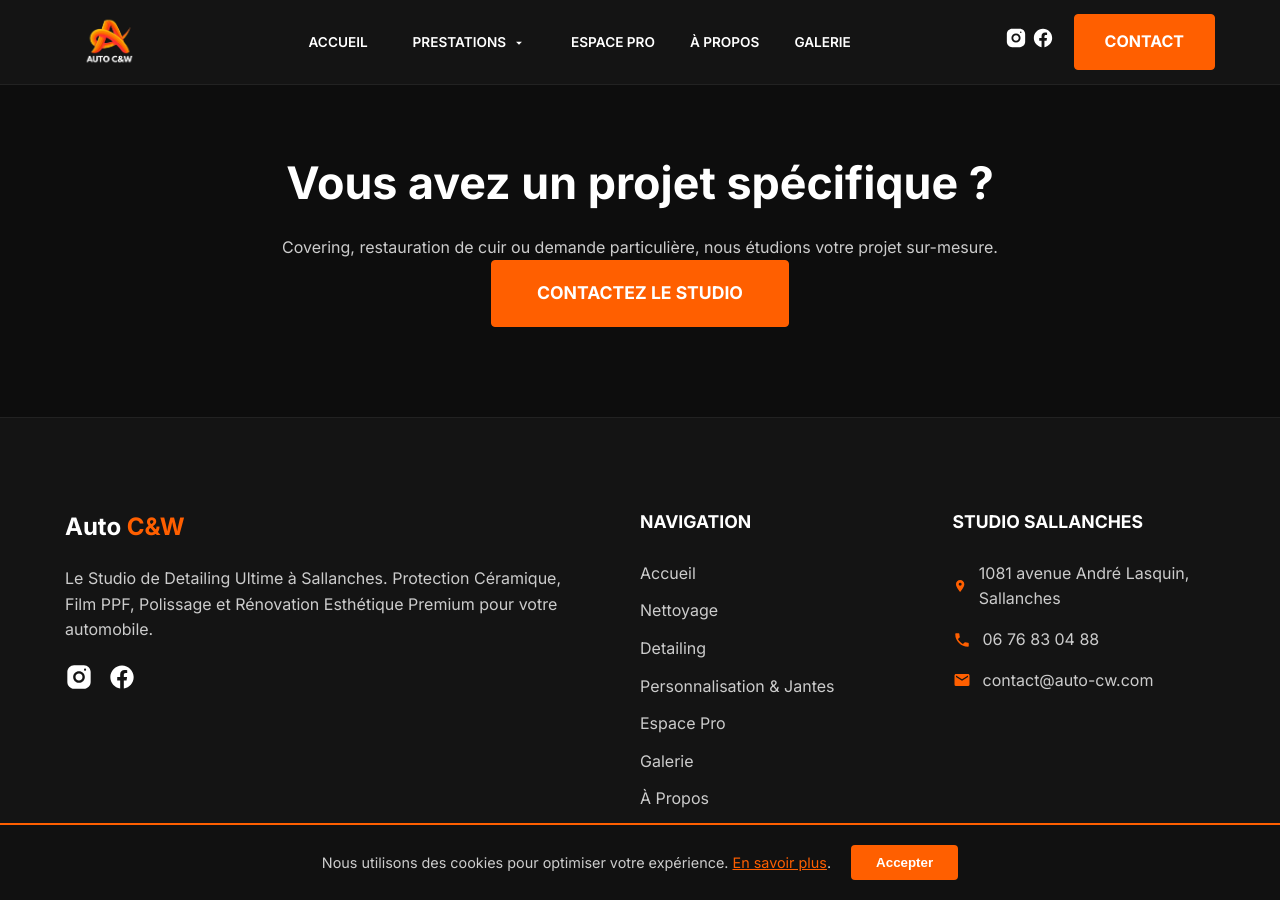
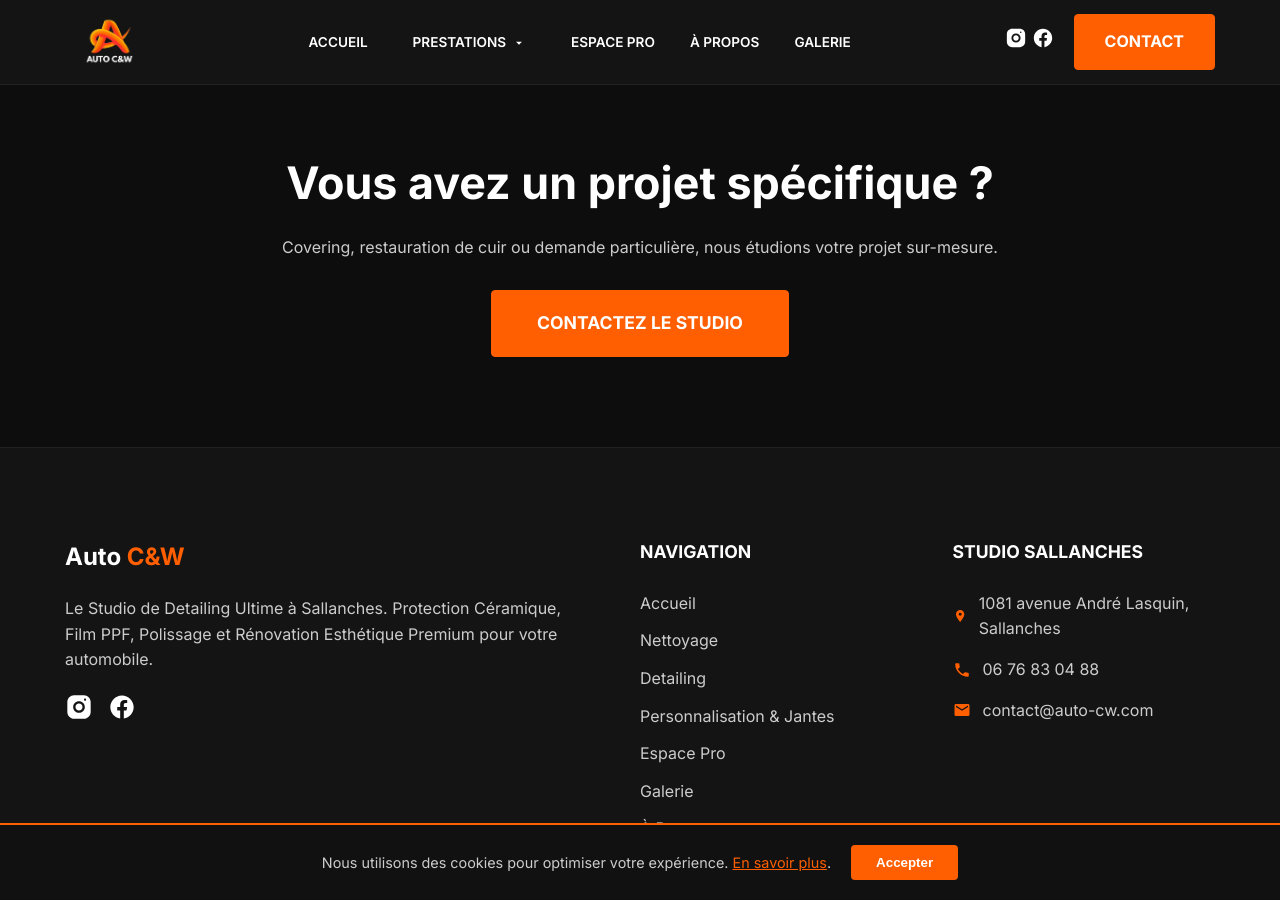
Before and after one commit to DuvalDVL/autocw, a Jekyll site: the page built from services/index.html, in a window 1280 px wide and 900 px high, scrolled down 4011 px. Built offline with Jekyll 4.4.1, drawn with Linux system fonts in a browser that asks for light colours.

Commit message:
Update index.html

```diff
--- a/services/index.html
+++ b/services/index.html
@@ -21,7 +21,7 @@
       <p style="font-size: 1rem; color: #ccc; max-width: 800px; margin: 0 auto;">Nous avons divisé notre savoir-faire en deux univers distincts : l'entretien courant et la rénovation approfondie.</p>
     </div>
 
-    <div class="services-hub-grid" style="grid-template-columns: repeat(auto-fit, minmax(400px, 1fr)); gap: 40px;">
+    <div class="services-hub-grid">
 
       <div class="hub-card" style="border-left: 4px solid #FF5F00;">
         <div class="hub-icon" style="fill: #FF5F00;"><svg viewBox="0 0 24 24"><path d="M19.36,2.72L20.78,4.14L15.06,9.85C16.13,11.39 16.28,13.24 15.38,14.44L9.06,8.12C10.26,7.22 12.11,7.37 13.65,8.44L19.36,2.72M5.93,17.57C3.92,15.56 2.69,13.16 2.35,10.92L7.23,8.83L14.67,16.27L12.58,21.15C10.34,20.81 7.94,19.58 5.93,17.57Z"/></svg></div>
@@ -159,7 +159,7 @@
   <div class="container cta-centered">
     <div class="cta-content-wrapper">
       <h2>Vous avez un projet spécifique ?</h2>
-      <p>Covering, restauration de cuir ou demande particulière, nous étudions votre projet sur-mesure.</p>
+      <p style="margin-bottom: 30px;">Covering, restauration de cuir ou demande particulière, nous étudions votre projet sur-mesure.</p>
       <a href="{{ site.baseurl }}/contact/" class="btn btn-orange btn-large">Contactez le Studio</a>
     </div>
   </div>
```
